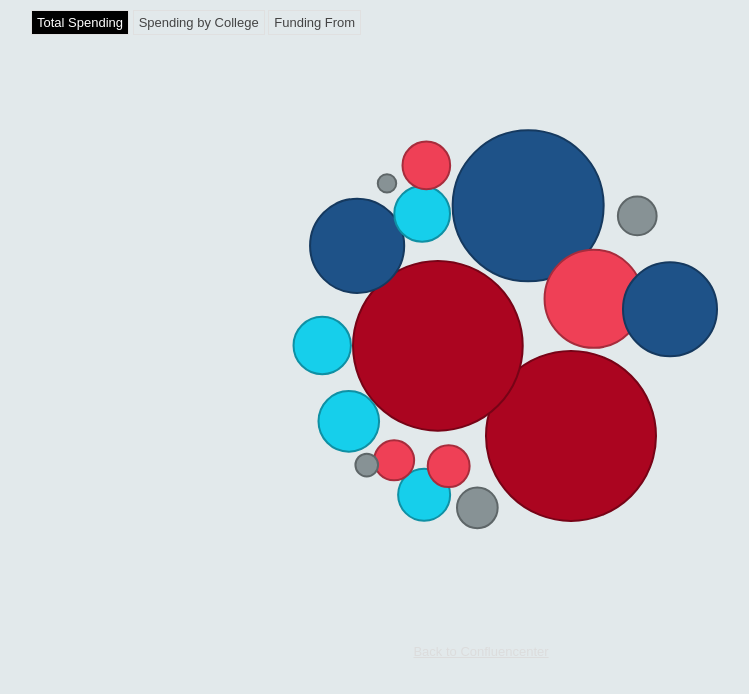
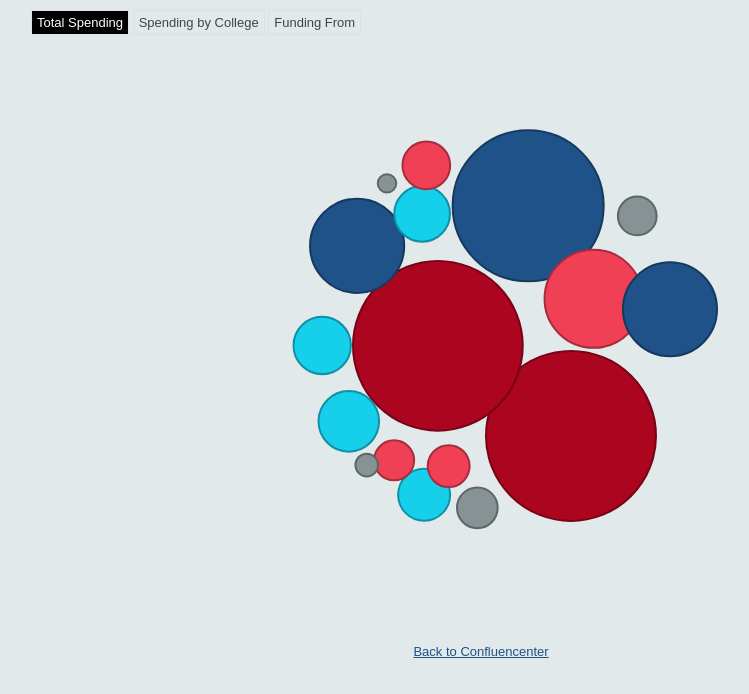
Before and after one commit to rohansinha16/ConfluenAwards, a plain HTML site: page index.html in a window 1280 px wide. Shown: the part 52-746 px from the top of the page, without its empty margins (159-908 px from the left). Drawn offline with Linux system fonts and the light colour scheme.

Commit message:
changed link color

```diff
--- a/index.html
+++ b/index.html
@@ -22,7 +22,7 @@
 		<div id="vis"></div>
 	</div>
 	<div class="footer" style="color:white">
-		<p><a href="http://confluencenter.arizona.edu" style="color:Gainsboro">Back to Confluencenter</a>
+		<p><a href="https://confluencenter.arizona.edu" style="color:#1e5288">Back to Confluencenter</a>
 	</div>
 	<script src="lib/d3.js"></script>
 	<script src="src/tooltip.js"></script>
```
